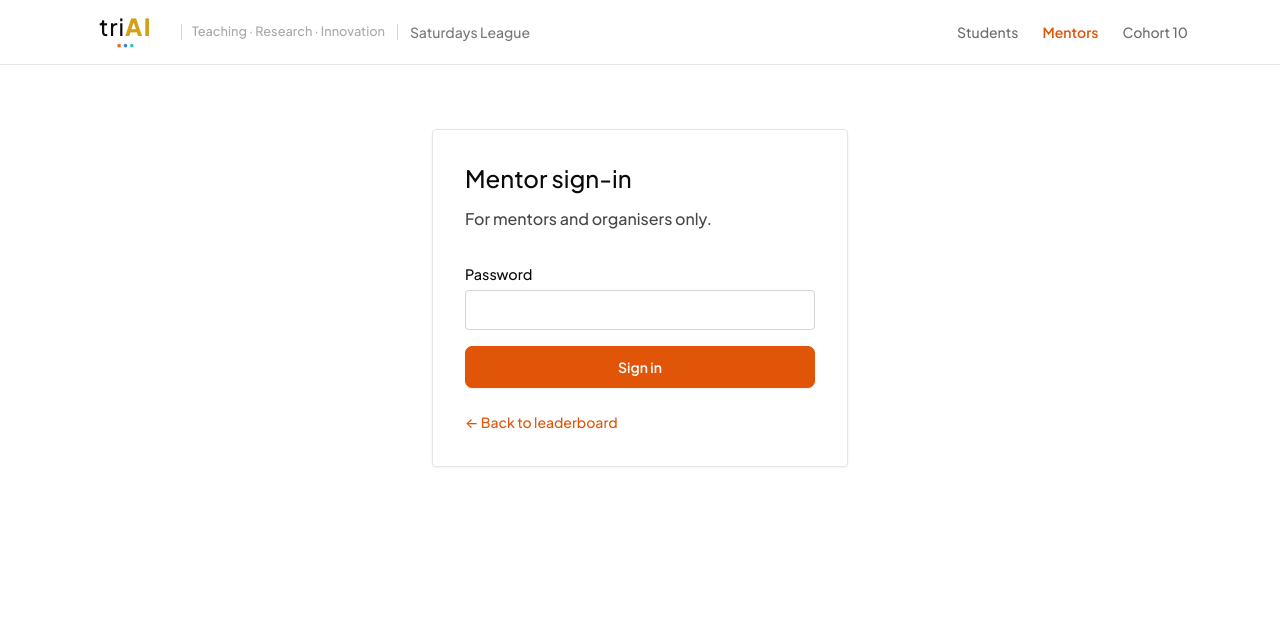
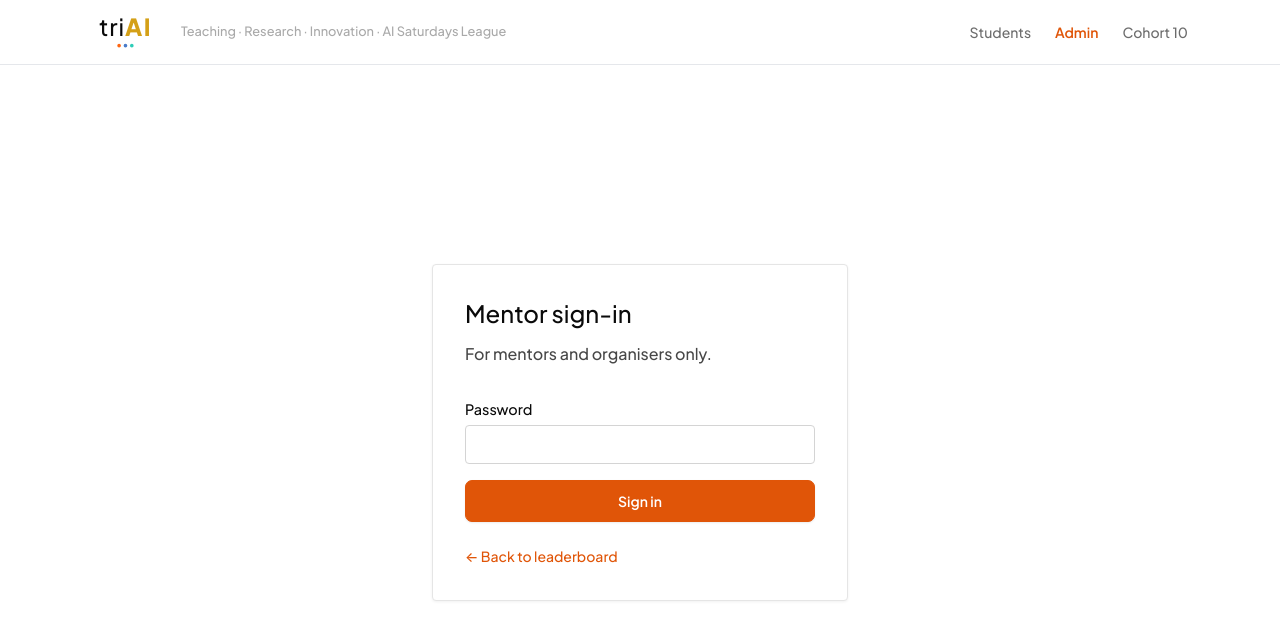
Before and after one commit to AISaturdaysLagos/cohort10_leaderboard, a React (Vite) app: page /admin in a window 1280 px wide. Shown: the top 640 px of the page. Built offline with nearby package versions, Linux system fonts and the light colour scheme.

Commit message:
Fix: Theme and Text Updates

```diff
--- a/src/App.tsx
+++ b/src/App.tsx
@@ -20,7 +20,7 @@ function RouteFallback() {
 
 export default function App() {
   return (
-    <div className="flex min-h-full flex-1 flex-col">
+    <div className="flex min-h-0 flex-1 flex-col">
       <BrowserRouter basename={routerBasename || undefined}>
         <Suspense fallback={<RouteFallback />}>
           <Routes>
--- a/src/components/AdminGate.tsx
+++ b/src/components/AdminGate.tsx
@@ -97,7 +97,7 @@ function AdminAuthedShell({
   onLogout: () => void;
 }) {
   return (
-    <div className="flex flex-1 flex-col">
+    <div className="flex min-h-0 flex-1 flex-col">
       <div className="shrink-0 border-b border-neutral-200 bg-tri-mist">
         <div className="mx-auto flex max-w-6xl items-center justify-end gap-3 px-4 py-2">
           <span className="font-body text-xs text-tri-ink/55">Signed in as mentor</span>
--- a/src/components/SiteChrome.tsx
+++ b/src/components/SiteChrome.tsx
@@ -4,15 +4,11 @@ import { TriAiLogo } from "./TriAiLogo";
 
 export function SiteChrome() {
   return (
-    <div className="flex min-h-full flex-1 flex-col bg-tri-sand">
+    <div className="flex min-h-screen min-h-[100dvh] flex-col bg-tri-sand">
       <header className="sticky top-0 z-[1000] w-full shrink-0 border-b border-black/8 bg-white">
         <div className="mx-auto flex min-h-16 max-w-6xl flex-wrap items-center justify-between gap-3 px-4 py-2">
-          <Link to="/" className="flex min-w-0 flex-shrink items-center gap-3 no-underline">
+          <Link to="/" className="flex min-w-0 flex-shrink items-center gap-2.5 no-underline">
             <TriAiLogo height={40} showTagline />
-            <span className="hidden h-4 w-px bg-black/15 sm:block" aria-hidden />
-            <span className="hidden font-sans text-sm font-medium text-tri-ink/55 sm:inline">
-              Saturdays League
-            </span>
           </Link>
           <nav className="flex flex-wrap items-center gap-1 font-sans text-sm sm:gap-0">
             <NavLink
@@ -34,7 +30,7 @@ export function SiteChrome() {
                 }`
               }
             >
-              Mentors
+              Admin
             </NavLink>
             <a
               className="rounded-tri px-3 py-2 font-medium text-tri-ink/60 no-underline transition-colors hover:bg-black/5 hover:text-tri-ink"
@@ -47,7 +43,7 @@ export function SiteChrome() {
           </nav>
         </div>
       </header>
-      <div className="flex flex-1 flex-col">
+      <div className="flex min-h-0 flex-1 flex-col">
         <Outlet />
       </div>
     </div>
--- a/src/components/TriAiLogo.tsx
+++ b/src/components/TriAiLogo.tsx
@@ -37,12 +37,9 @@ export function TriAiLogo({ height = 40, className = "", showTagline = false }:
         <circle cx="114" cy="74" r="4" fill="#2ECDB8" />
       </svg>
       {showTagline && (
-        <>
-          <span className="hidden h-4 w-px bg-black/15 sm:block" aria-hidden />
-          <span className="hidden font-sans text-[0.8rem] font-medium text-tri-ink/35 sm:inline">
-            Teaching · Research · Innovation
-          </span>
-        </>
+        <span className="hidden font-sans text-[0.8rem] font-medium leading-snug text-tri-ink/35 sm:inline">
+          Teaching · Research · Innovation · AI Saturdays League
+        </span>
       )}
     </span>
   );
--- a/src/index.css
+++ b/src/index.css
@@ -11,13 +11,14 @@ html {
 }
 
 html,
-body,
-#root {
-  min-height: 100%;
+body {
+  height: 100%;
 }
 
 #root {
   display: flex;
+  min-height: 100%;
+  min-height: 100dvh;
   flex-direction: column;
 }
 
--- a/src/main.tsx
+++ b/src/main.tsx
@@ -12,7 +12,9 @@ if (!rootEl) {
 createRoot(rootEl).render(
   <StrictMode>
     <ErrorBoundary>
-      <App />
+      <div className="flex min-h-0 flex-1 flex-col">
+        <App />
+      </div>
     </ErrorBoundary>
   </StrictMode>,
 );
--- a/src/pages/AdminPage.tsx
+++ b/src/pages/AdminPage.tsx
@@ -283,7 +283,7 @@ export function AdminPage() {
   };
 
   return (
-    <div className="flex flex-1 flex-col">
+    <div className="flex min-h-0 flex-1 flex-col">
       <header className="relative shrink-0 overflow-hidden border-b border-black/8 bg-white">
         <div
           className="pointer-events-none absolute -right-24 -top-24 h-[28rem] w-[28rem] rounded-full bg-[radial-gradient(circle,rgba(254,102,18,0.08)_0%,transparent_70%)]"
--- a/src/pages/StudentPage.tsx
+++ b/src/pages/StudentPage.tsx
@@ -51,7 +51,7 @@ export function StudentPage() {
   const awards = data?.awards;
 
   return (
-    <div className="flex flex-1 flex-col">
+    <div className="flex min-h-0 flex-1 flex-col">
       <header className="relative shrink-0 overflow-hidden border-b border-black/8 bg-white">
         <div
           className="pointer-events-none absolute -right-24 -top-24 h-[28rem] w-[28rem] rounded-full bg-[radial-gradient(circle,rgba(254,102,18,0.08)_0%,transparent_70%)]"
@@ -78,7 +78,7 @@ export function StudentPage() {
               Cohort 10 programme
             </a>
             <Link className="tri-btn-outline-panel" to="/admin">
-              Mentors
+              Admin
             </Link>
           </div>
         </div>
```
